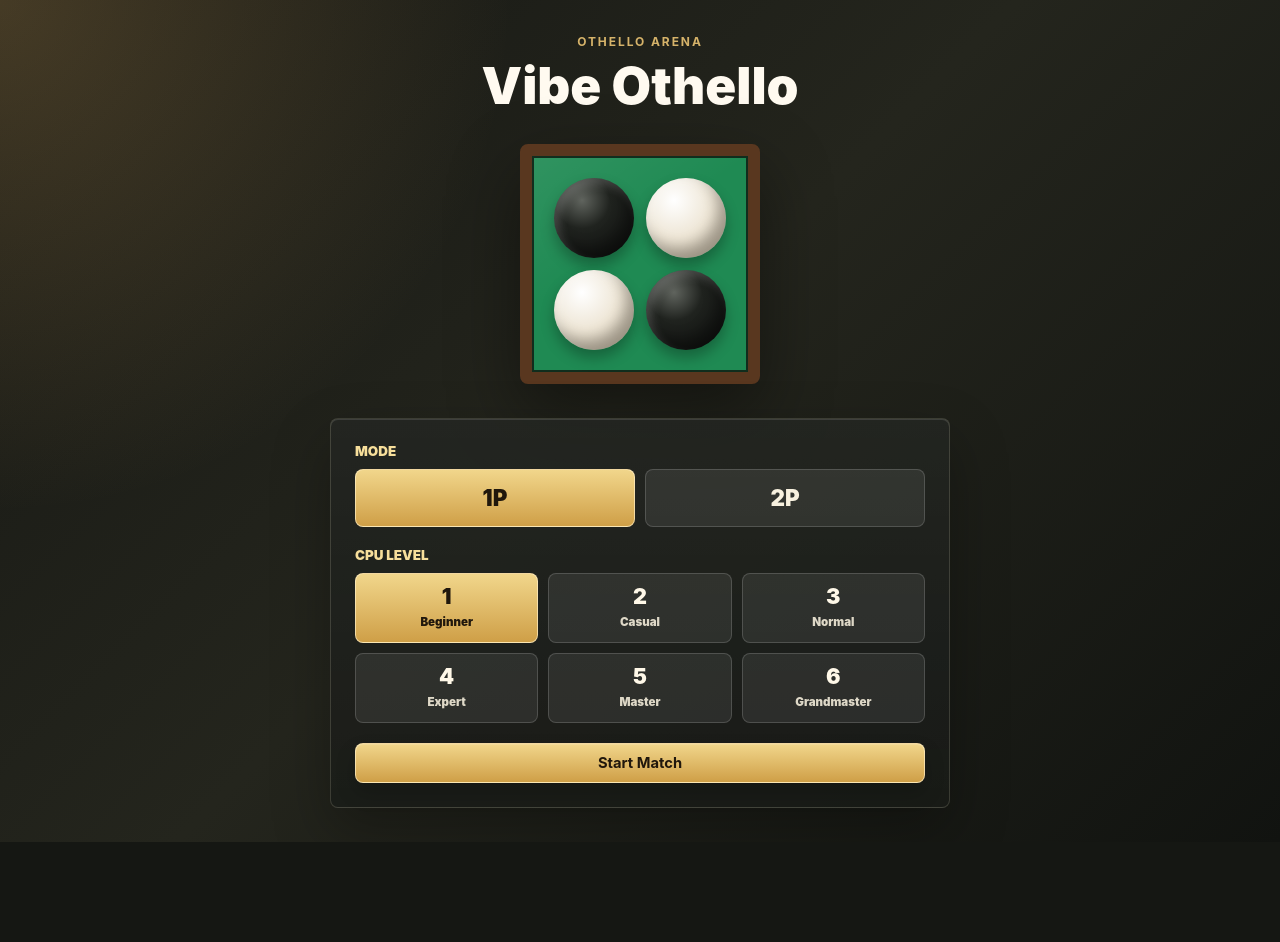
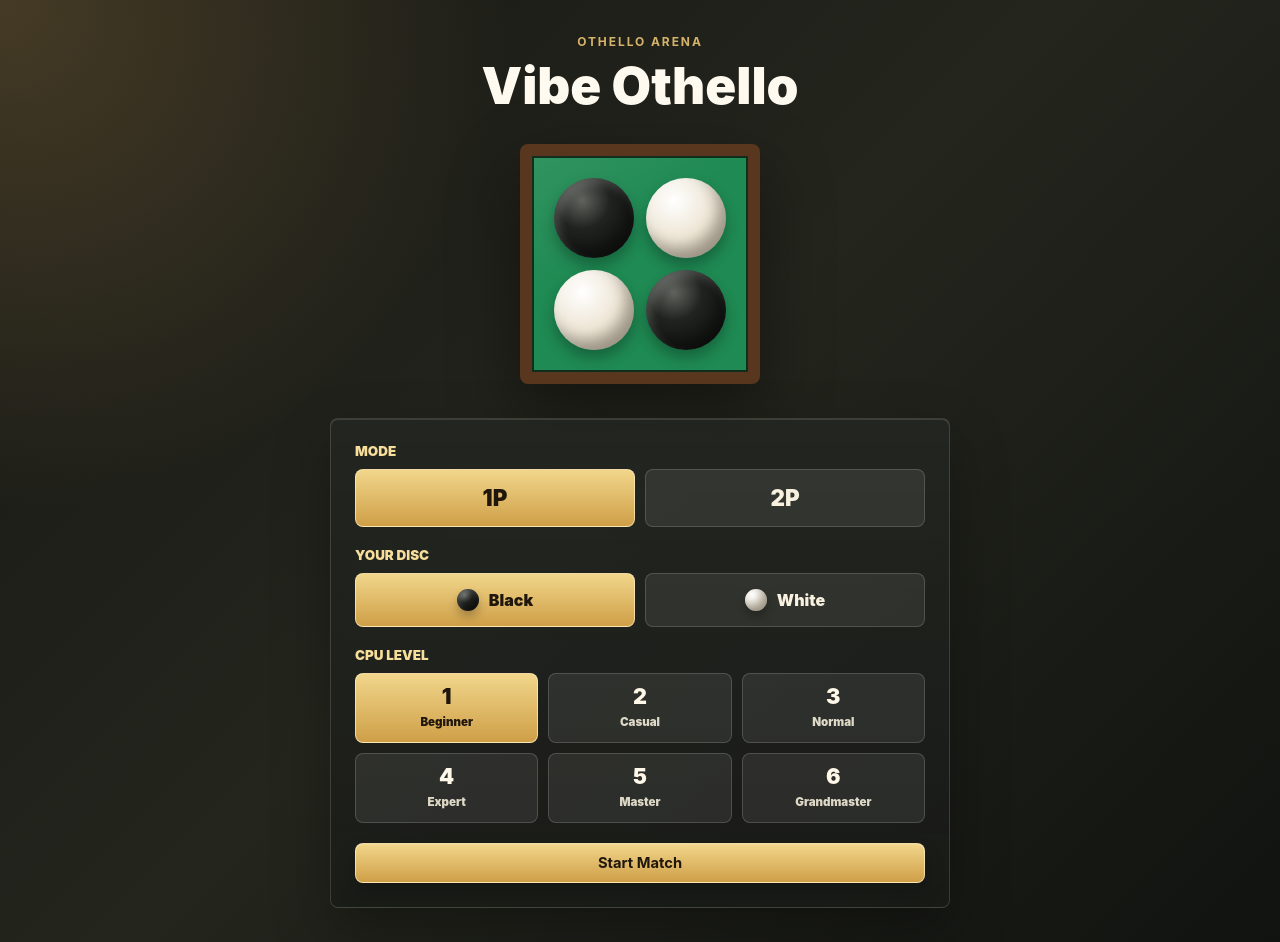
Before and after one commit to westzaki/vibe-othello, a React (Vite) app: page / in a window 1280 px wide. Both pictures are taken after a click on the button "1P". Before the commit the page ends 842 px from the top, so only its background shows below. Built offline with nearby package versions, Linux system fonts and the light colour scheme.

Commit message:
Allow choosing player disc color

```diff
--- a/src/App.tsx
+++ b/src/App.tsx
@@ -1,4 +1,5 @@
 import { useState } from "react";
+import type { DiscColor } from "./game/othello";
 import type { CpuLevel } from "./game/players";
 import { useOthelloGame } from "./hooks/useOthelloGame";
 import { GameScreen } from "./screens/GameScreen";
@@ -10,10 +11,21 @@ export default function App() {
   const game = useOthelloGame();
   const [screen, setScreen] = useState<AppScreen>("start");
 
-  function handleStartMatch(mode: GameMode, cpuLevel: CpuLevel) {
+  function handleStartMatch(
+    mode: GameMode,
+    cpuLevel: CpuLevel,
+    humanDisc: DiscColor,
+  ) {
+    const cpuDisc = humanDisc === "black" ? "white" : "black";
+
     game.setPlayerType("black", "human");
-    game.setPlayerType("white", mode === "onePlayer" ? "cpu" : "human");
-    game.setCpuLevel("white", cpuLevel);
+    game.setPlayerType("white", "human");
+
+    if (mode === "onePlayer") {
+      game.setPlayerType(cpuDisc, "cpu");
+      game.setCpuLevel(cpuDisc, cpuLevel);
+    }
+
     game.startNewGame();
     setScreen("game");
   }
@@ -38,8 +50,14 @@ export default function App() {
       {screen === "start" ? (
         <StartScreen
           initialCpuLevel={game.players.white.cpuLevel}
+          initialHumanDisc={
+            game.players.black.type === "cpu" ? "white" : "black"
+          }
           initialMode={
-            game.players.white.type === "cpu" ? "onePlayer" : "twoPlayer"
+            game.players.black.type === "cpu" ||
+            game.players.white.type === "cpu"
+              ? "onePlayer"
+              : "twoPlayer"
           }
           onStart={handleStartMatch}
         />
--- a/src/index.css
+++ b/src/index.css
@@ -184,6 +184,7 @@ body {
 }
 
 .mode-selector__button,
+.disc-selector__button,
 .cpu-level-button {
   border: 1px solid rgba(255, 255, 255, 0.16);
   border-radius: 8px;
@@ -194,9 +195,52 @@ body {
   font-weight: 900;
 }
 
+.disc-selector {
+  display: grid;
+  grid-template-columns: repeat(2, minmax(0, 1fr));
+  gap: 10px;
+}
+
 .mode-selector__button {
   min-height: 58px;
   font-size: 1.4rem;
+}
+
+.disc-selector__button {
+  display: inline-flex;
+  align-items: center;
+  justify-content: center;
+  gap: 10px;
+  min-height: 54px;
+  font-size: 1rem;
+}
+
+.disc-selector__disc {
+  width: 22px;
+  height: 22px;
+  border-radius: 50%;
+  box-shadow:
+    inset -5px -6px 9px rgba(0, 0, 0, 0.28),
+    inset 3px 4px 6px rgba(255, 255, 255, 0.2),
+    0 6px 10px rgba(0, 0, 0, 0.24);
+}
+
+.disc-selector__disc--black {
+  background: radial-gradient(
+    circle at 35% 28%,
+    #60645e 0%,
+    #20231f 36%,
+    #090a09 100%
+  );
+}
+
+.disc-selector__disc--white {
+  background: radial-gradient(
+    circle at 35% 28%,
+    #ffffff 0%,
+    #eee6d6 48%,
+    #c8baa1 100%
+  );
 }
 
 .cpu-level-grid {
@@ -225,18 +269,21 @@ body {
 }
 
 .mode-selector__button:hover,
+.disc-selector__button:hover,
 .cpu-level-button:hover {
   border-color: rgba(255, 236, 180, 0.42);
   background: rgba(255, 255, 255, 0.14);
 }
 
 .mode-selector__button:focus-visible,
+.disc-selector__button:focus-visible,
 .cpu-level-button:focus-visible {
   outline: 3px solid #f0c86b;
   outline-offset: 3px;
 }
 
 .mode-selector__button--selected,
+.disc-selector__button--selected,
 .cpu-level-button--selected {
   color: #20170c;
   border-color: rgba(255, 238, 194, 0.72);
@@ -244,6 +291,7 @@ body {
 }
 
 .mode-selector__button--selected:hover,
+.disc-selector__button--selected:hover,
 .cpu-level-button--selected:hover {
   background: linear-gradient(180deg, #ffe6a3, #d9a94d);
 }
--- a/src/screens/StartScreen.tsx
+++ b/src/screens/StartScreen.tsx
@@ -1,21 +1,26 @@
 import { useState } from "react";
+import type { DiscColor } from "../game/othello";
 import { cpuLevelLabels, cpuLevels, type CpuLevel } from "../game/players";
 
 export type GameMode = "onePlayer" | "twoPlayer";
+export type HumanDisc = DiscColor;
 
 type StartScreenProps = {
   initialCpuLevel: CpuLevel;
+  initialHumanDisc: HumanDisc;
   initialMode: GameMode;
-  onStart: (mode: GameMode, cpuLevel: CpuLevel) => void;
+  onStart: (mode: GameMode, cpuLevel: CpuLevel, humanDisc: HumanDisc) => void;
 };
 
 export function StartScreen({
   initialCpuLevel,
+  initialHumanDisc,
   initialMode,
   onStart,
 }: StartScreenProps) {
   const [mode, setMode] = useState<GameMode>(initialMode);
   const [cpuLevel, setCpuLevel] = useState<CpuLevel>(initialCpuLevel);
+  const [humanDisc, setHumanDisc] = useState<HumanDisc>(initialHumanDisc);
 
   return (
     <section className="start-screen" aria-labelledby="start-title">
@@ -55,6 +60,31 @@ export function StartScreen({
         </div>
 
         {mode === "onePlayer" && (
+          <>
+            <div className="start-panel__section">
+              <h2 className="start-panel__title">Your Disc</h2>
+              <div className="disc-selector">
+                <button
+                  aria-pressed={humanDisc === "black"}
+                  className={getDiscButtonClass("black", humanDisc)}
+                  onClick={() => setHumanDisc("black")}
+                  type="button"
+                >
+                  <span className="disc-selector__disc disc-selector__disc--black" />
+                  Black
+                </button>
+                <button
+                  aria-pressed={humanDisc === "white"}
+                  className={getDiscButtonClass("white", humanDisc)}
+                  onClick={() => setHumanDisc("white")}
+                  type="button"
+                >
+                  <span className="disc-selector__disc disc-selector__disc--white" />
+                  White
+                </button>
+              </div>
+            </div>
+
             <div className="start-panel__section">
               <h2 className="start-panel__title">CPU Level</h2>
               <div className="cpu-level-grid">
@@ -70,7 +100,9 @@ export function StartScreen({
                     onClick={() => setCpuLevel(level)}
                     type="button"
                   >
-                  <span className="cpu-level-button__number">{index + 1}</span>
+                    <span className="cpu-level-button__number">
+                      {index + 1}
+                    </span>
                     <span className="cpu-level-button__label">
                       {cpuLevelLabels[level]}
                     </span>
@@ -78,11 +110,12 @@ export function StartScreen({
                 ))}
               </div>
             </div>
+          </>
         )}
 
         <button
           className="game-action game-action--primary start-panel__start"
-          onClick={() => onStart(mode, cpuLevel)}
+          onClick={() => onStart(mode, cpuLevel, humanDisc)}
           type="button"
         >
           Start Match
@@ -92,6 +125,13 @@ export function StartScreen({
   );
 }
 
+function getDiscButtonClass(disc: HumanDisc, humanDisc: HumanDisc): string {
+  return [
+    "disc-selector__button",
+    humanDisc === disc ? "disc-selector__button--selected" : "",
+  ].join(" ");
+}
+
 function getModeButtonClass(isSelected: boolean): string {
   return [
     "mode-selector__button",
```
Lines whose indentation alone changed are shown as unchanged.
